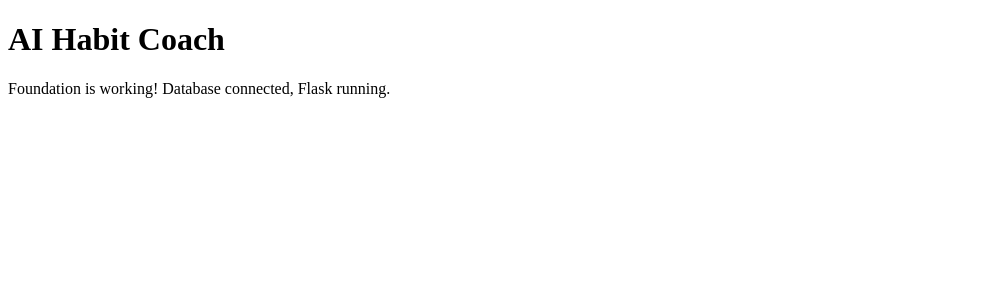
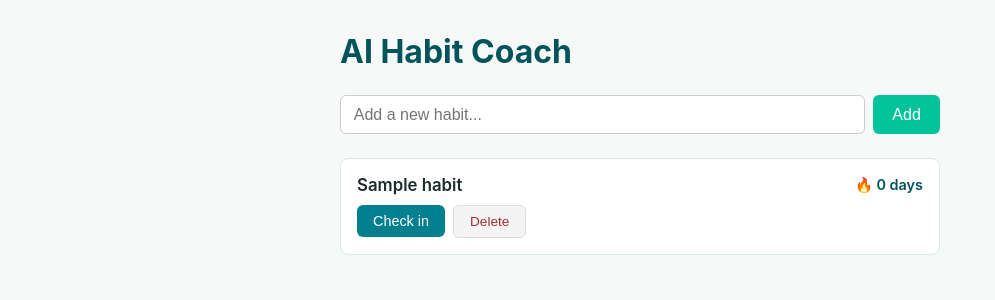
Before and after one commit to Anushkabajpai003/ai-habit-coach, a Flask app: page / in a window 1280 px wide. Shown: the top 300 px of the page, without its empty margins (0-995 px from the left). Run offline with Flask 3, Linux system fonts and the light colour scheme; tables that the repository leaves empty hold one stand-in row (values such as "Sample post").

Commit message:
Day 4: Habit CRUD, daily check-ins, streak calculation, AI motivation integration

```diff
--- a/app.py
+++ b/app.py
@@ -2,8 +2,11 @@
 AI Habit Coach — Flask application entry point.
 """
 
-from flask import Flask, render_template
-from models import db
+from datetime import date
+from flask import Flask, render_template, request, redirect, url_for
+from models import db, Habit, CheckIn
+from utils import calculate_streak, already_checked_in_today
+from ai_coach import get_motivational_message
 
 app = Flask(__name__)
 app.config['SQLALCHEMY_DATABASE_URI'] = 'sqlite:///habits.db'
@@ -17,7 +20,72 @@ with app.app_context():
 
 @app.route('/')
 def home():
-    return render_template('index.html')
+    habits = Habit.query.order_by(Habit.created_at.asc()).all()
+    habit_data = []
+    for habit in habits:
+        habit_data.append({
+            'id': habit.id,
+            'name': habit.name,
+            'streak': calculate_streak(habit),
+            'checked_in_today': already_checked_in_today(habit),
+        })
+    ai_message = request.args.get('ai_message')
+    ai_habit_id = request.args.get('ai_habit_id')
+    return render_template(
+        'index.html',
+        habits=habit_data,
+        ai_message=ai_message,
+        ai_habit_id=int(ai_habit_id) if ai_habit_id else None,
+    )
+
+
+@app.route('/habits/new', methods=['POST'])
+def add_habit():
+    name = request.form.get('name', '').strip()
+    if name:
+        new_habit = Habit(name=name)
+        db.session.add(new_habit)
+        db.session.commit()
+    return redirect(url_for('home'))
+
+
+@app.route('/habits/<int:habit_id>/delete', methods=['POST'])
+def delete_habit(habit_id):
+    habit = Habit.query.get(habit_id)
+    if habit:
+        db.session.delete(habit)
+        db.session.commit()
+    return redirect(url_for('home'))
+
+
+@app.route('/habits/<int:habit_id>/checkin', methods=['POST'])
+def checkin_habit(habit_id):
+    habit = Habit.query.get(habit_id)
+    if not habit:
+        return redirect(url_for('home'))
+
+    today = date.today()
+    existing = CheckIn.query.filter_by(habit_id=habit.id, date=today).first()
+
+    if not existing:
+        new_checkin = CheckIn(habit_id=habit.id, date=today, done=True)
+        db.session.add(new_checkin)
+        db.session.commit()
+
+    streak = calculate_streak(habit)
+    message = get_motivational_message(habit.name, streak)
+
+    return redirect(url_for('home', ai_message=message, ai_habit_id=habit.id))
+
+
+@app.route('/habits/<int:habit_id>/uncheck', methods=['POST'])
+def uncheck_habit(habit_id):
+    today = date.today()
+    existing = CheckIn.query.filter_by(habit_id=habit_id, date=today).first()
+    if existing:
+        db.session.delete(existing)
+        db.session.commit()
+    return redirect(url_for('home'))
 
 
 if __name__ == '__main__':
--- /dev/null
+++ b/static/style.css
@@ -0,0 +1,133 @@
+* {
+    box-sizing: border-box;
+    margin: 0;
+    padding: 0;
+}
+
+body {
+    font-family: -apple-system, BlinkMacSystemFont, 'Segoe UI', Roboto, sans-serif;
+    background-color: #F7F9F8;
+    color: #1E2B2B;
+    padding: 2rem 1rem;
+}
+
+.container {
+    max-width: 600px;
+    margin: 0 auto;
+}
+
+h1 {
+    color: #02545C;
+    margin-bottom: 1.5rem;
+}
+
+.add-habit-form {
+    display: flex;
+    gap: 0.5rem;
+    margin-bottom: 1.5rem;
+}
+
+.add-habit-form input {
+    flex: 1;
+    padding: 0.6rem 0.8rem;
+    border: 1px solid #ccc;
+    border-radius: 6px;
+    font-size: 1rem;
+}
+
+.add-habit-form button {
+    padding: 0.6rem 1.2rem;
+    background-color: #02C39A;
+    color: white;
+    border: none;
+    border-radius: 6px;
+    font-size: 1rem;
+    cursor: pointer;
+}
+
+.add-habit-form button:hover {
+    background-color: #00A896;
+}
+
+.habit-list {
+    list-style: none;
+}
+
+.habit-item {
+    background-color: white;
+    padding: 1rem;
+    border-radius: 8px;
+    margin-bottom: 0.75rem;
+    border: 1px solid #DCEAE7;
+}
+
+.habit-row {
+    display: flex;
+    justify-content: space-between;
+    align-items: center;
+    margin-bottom: 0.6rem;
+}
+
+.habit-name {
+    font-size: 1.05rem;
+    font-weight: 600;
+}
+
+.streak-badge {
+    font-size: 0.9rem;
+    color: #02545C;
+    font-weight: 600;
+}
+
+.habit-actions {
+    display: flex;
+    gap: 0.5rem;
+}
+
+.checkin-btn {
+    background-color: #028090;
+    color: white;
+    border: none;
+    padding: 0.5rem 1rem;
+    border-radius: 6px;
+    cursor: pointer;
+    font-size: 0.9rem;
+}
+
+.checkin-btn:hover {
+    background-color: #02545C;
+}
+
+.checkin-btn.checked {
+    background-color: #02C39A;
+}
+
+.delete-btn {
+    background-color: #f4f4f4;
+    color: #a03030;
+    border: 1px solid #ddd;
+    padding: 0.5rem 1rem;
+    border-radius: 6px;
+    cursor: pointer;
+    font-size: 0.85rem;
+}
+
+.delete-btn:hover {
+    background-color: #fbeaea;
+}
+
+.ai-message {
+    margin-top: 0.75rem;
+    padding: 0.75rem;
+    background-color: #EAF7F5;
+    border-left: 3px solid #02C39A;
+    border-radius: 4px;
+    font-size: 0.9rem;
+    color: #02545C;
+}
+
+.empty-state {
+    color: #777;
+    font-style: italic;
+    padding: 1rem 0;
+}
--- a/templates/index.html
+++ b/templates/index.html
@@ -3,9 +3,51 @@
 <head>
     <meta charset="UTF-8">
     <title>AI Habit Coach</title>
+    <link rel="stylesheet" href="{{ url_for('static', filename='style.css') }}">
 </head>
 <body>
-    <h1>AI Habit Coach</h1>
-    <p>Foundation is working! Database connected, Flask running.</p>
+    <div class="container">
+        <h1>AI Habit Coach</h1>
+
+        <form action="{{ url_for('add_habit') }}" method="POST" class="add-habit-form">
+            <input type="text" name="name" placeholder="Add a new habit..." required maxlength="100">
+            <button type="submit">Add</button>
+        </form>
+
+        {% if habits %}
+            <ul class="habit-list">
+                {% for habit in habits %}
+                    <li class="habit-item">
+                        <div class="habit-row">
+                            <span class="habit-name">{{ habit.name }}</span>
+                            <span class="streak-badge">🔥 {{ habit.streak }} day{{ 's' if habit.streak != 1 else '' }}</span>
+                        </div>
+
+                        <div class="habit-actions">
+                            {% if habit.checked_in_today %}
+                                <form action="{{ url_for('uncheck_habit', habit_id=habit.id) }}" method="POST">
+                                    <button type="submit" class="checkin-btn checked">✓ Checked in today</button>
+                                </form>
+                            {% else %}
+                                <form action="{{ url_for('checkin_habit', habit_id=habit.id) }}" method="POST">
+                                    <button type="submit" class="checkin-btn">Check in</button>
+                                </form>
+                            {% endif %}
+
+                            <form action="{{ url_for('delete_habit', habit_id=habit.id) }}" method="POST">
+                                <button type="submit" class="delete-btn">Delete</button>
+                            </form>
+                        </div>
+
+                        {% if ai_message and ai_habit_id == habit.id %}
+                            <div class="ai-message">💬 {{ ai_message }}</div>
+                        {% endif %}
+                    </li>
+                {% endfor %}
+            </ul>
+        {% else %}
+            <p class="empty-state">No habits yet — add your first one above!</p>
+        {% endif %}
+    </div>
 </body>
 </html>
--- a/utils.py
+++ b/utils.py
@@ -0,0 +1,32 @@
+"""
+Utility functions: streak calculation and pattern detection.
+"""
+
+from datetime import date, timedelta
+
+
+def calculate_streak(habit):
+    """
+    Calculates the current consecutive-day streak for a habit.
+    Counts backward from today through CheckIn records where done=True,
+    stopping at the first missed day.
+    """
+    check_in_dates = {c.date for c in habit.check_ins if c.done}
+
+    if not check_in_dates:
+        return 0
+
+    streak = 0
+    current_day = date.today()
+
+    while current_day in check_in_dates:
+        streak += 1
+        current_day -= timedelta(days=1)
+
+    return streak
+
+
+def already_checked_in_today(habit):
+    """Returns True if the habit has a CheckIn record for today."""
+    today = date.today()
+    return any(c.date == today for c in habit.check_ins)
```
Also changed, not shown: ai_coach.py (+9 -4 lines), docs/DAY4-SUMMARY.md (added, +51 -0 lines), 1 other file.
